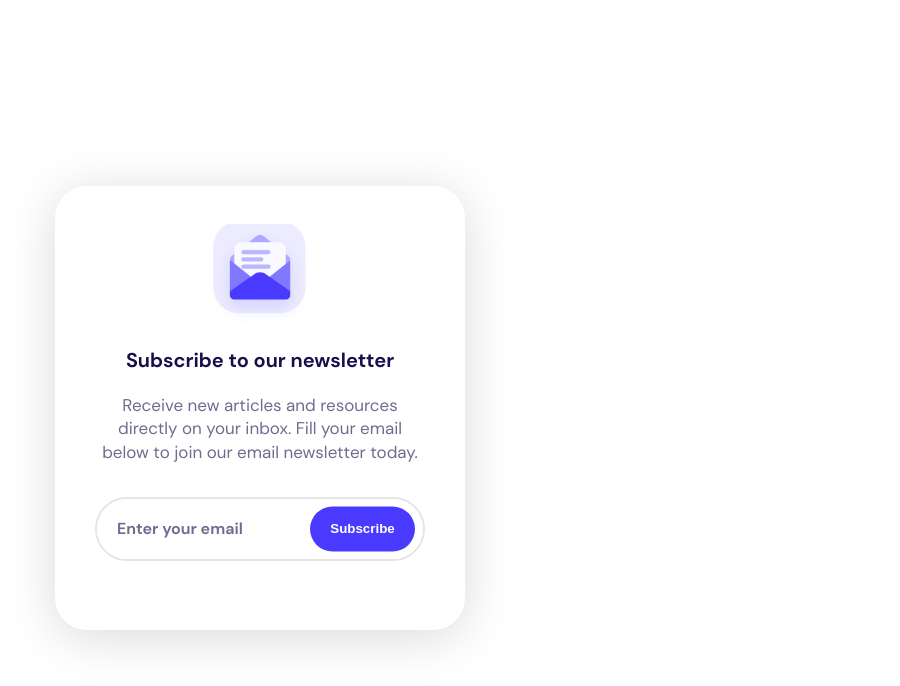
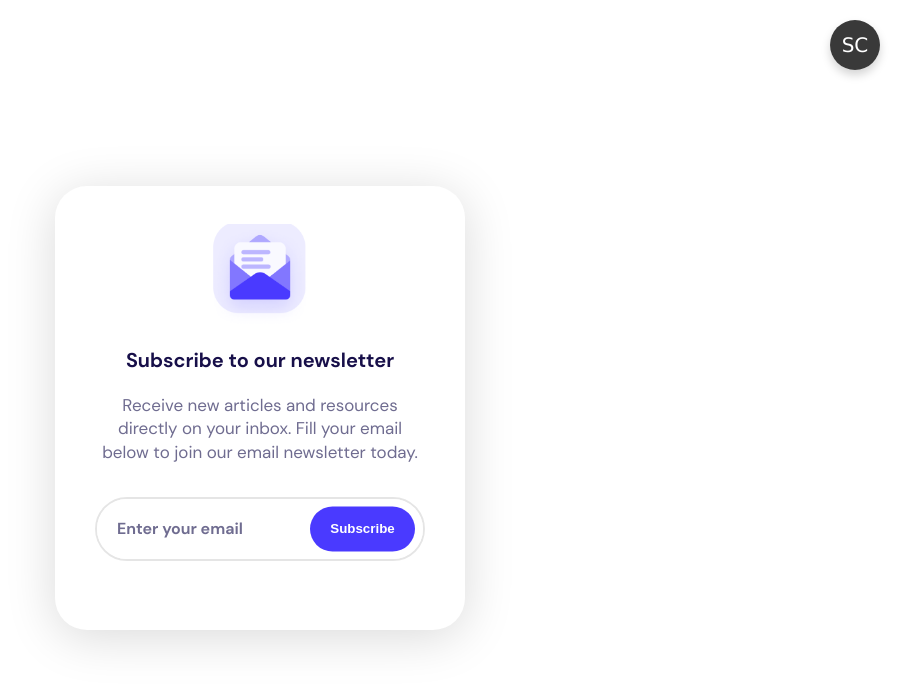
Before and after one commit to MCKH03/CSS-Card-2, a plain HTML site: page index.html in a window 1280 px wide. Shown: the whole page, without its empty margins (380-1280 px from the left). Drawn offline with Linux system fonts and the light colour scheme.

Commit message:
Adding the SC button which points to the source code to the project.

```diff
--- a/index.html
+++ b/index.html
@@ -8,6 +8,9 @@
     <title>Card (Subscribe) 2</title>
   </head>
   <body>
+    <a href="https://github.com/MCKH03/CSS-Card-2" target="_blank" class="src">
+      <button class="src__link">SC</button>
+    </a>
     <div class="container">
       <div class="img-box">
         <img src="img/email.png" alt="email" class="img" />
```
